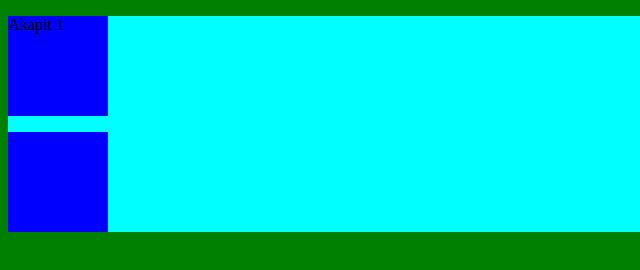
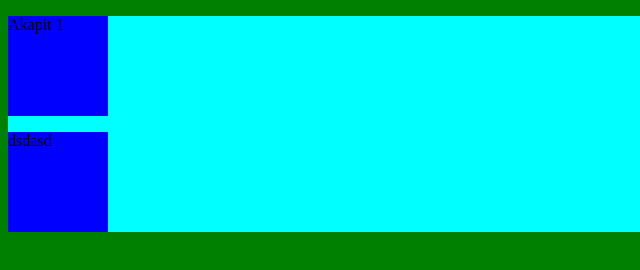
Before and after one commit to myrozaur/www, a plain HTML site: page index.html in a window 1280 px wide. Shown: the full height of the page, 0-640 px from the left. Drawn offline with Linux system fonts and the light colour scheme.

Commit message:
Add files via upload

```diff
--- a/index.html
+++ b/index.html
@@ -9,7 +9,7 @@
 <body>
     <div class="contener">
     <p>Akapit 1</p>
-    <p></p>
+    <p>dsdasd</p>
     </div>
 </body>
 </html>
```
